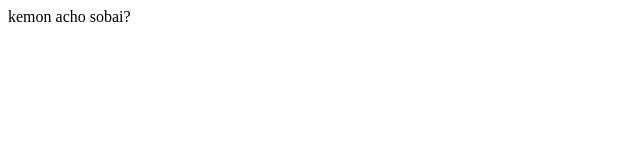
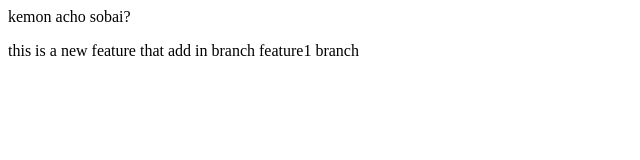
Before and after one commit to Soumya09-05/localrepo, a plain HTML site: page index.html in a window 1280 px wide. Shown: the whole page, without its empty margins (0-640 px from the left). Drawn offline with Linux system fonts and the light colour scheme.

Commit message:
add new feature

```diff
--- a/index.html
+++ b/index.html
@@ -1 +1,2 @@
 <p>kemon acho sobai?</p>
+<p>this is  a new feature that add in branch feature1 branch</p>
```
Also changed, not shown: 1 other file.
